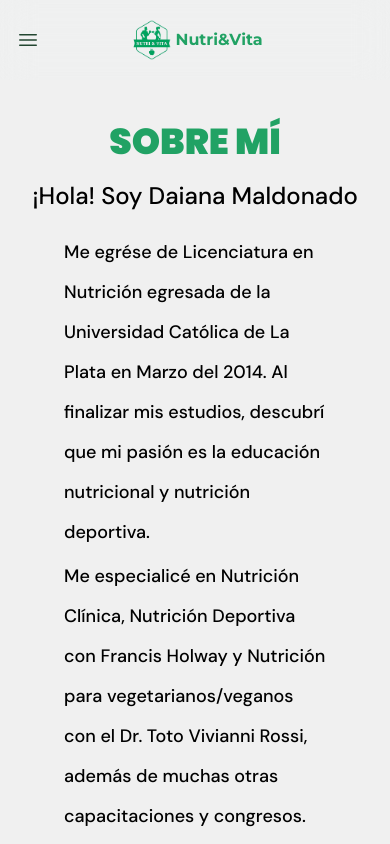
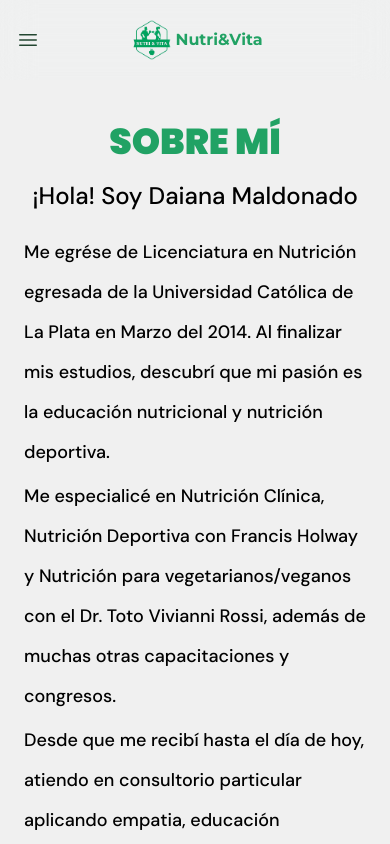
Before and after one commit to pauladayn/nutrition-maldonado, a Next.js app: page /sobre-mi in a window 390 px wide. Shown: the top 844 px of the page. Built offline with nearby package versions, Linux system fonts and the light colour scheme.

Commit message:
arreglo paddings

```diff
--- a/src/app/sobre-mi/page.tsx
+++ b/src/app/sobre-mi/page.tsx
@@ -20,7 +20,7 @@ export default function About() {
               <h4 className={`${dmSans.className} text-center font-medium text-2xl md:text-4xl lg:text-left leading-10`}>
                 ¡Hola! Soy Daiana Maldonado
               </h4>
-              <div className="flex flex-col gap-1 md:gap-8 px-10 md:px-0">
+              <div className="flex flex-col gap-1 md:gap-8 md:px-0">
                 <h4 className={`${dmSans.className} text-start md:text-center font-medium text-lg md:text-xl lg:text-left leading-10`}>
                   Me egrése de Licenciatura en Nutrición egresada de la Universidad Católica de La Plata en Marzo del 2014. Al finalizar mis estudios,
                   descubrí que mi pasión es la educación nutricional y nutrición deportiva.
@@ -45,7 +45,7 @@ export default function About() {
           </div>
           <div className="my-8 flex flex-col gap-8 ">
             <p className={`${poppins.className} text-olive md:text-6xl text-4xl text-center`}>Especialidades</p>
-            <div className="flex px-4 md:px-0 lg:gap-8">
+            <div className="flex md:px-0 lg:gap-8">
               <ul className="p-8 rounded-xl bg-skyBlue shadow-xl flex flex-col list-disc justify-center">
                 {especialidades.map(({ id, item }) => (
                   <li key={id} className={`${poppins.className} my-4`}>
```
